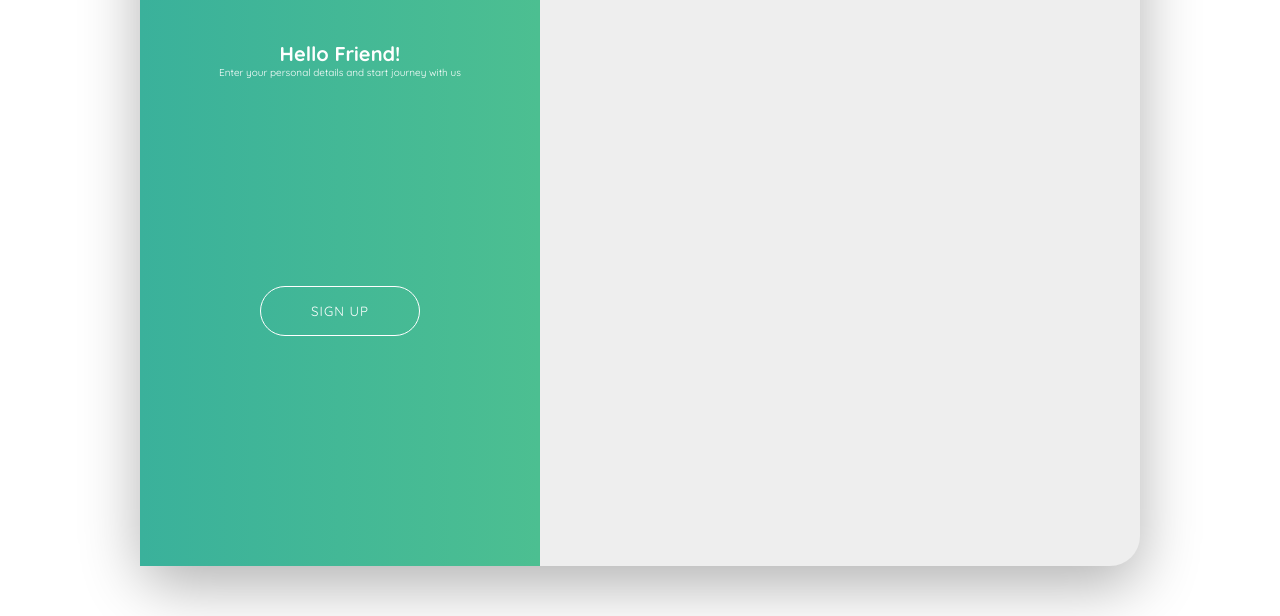
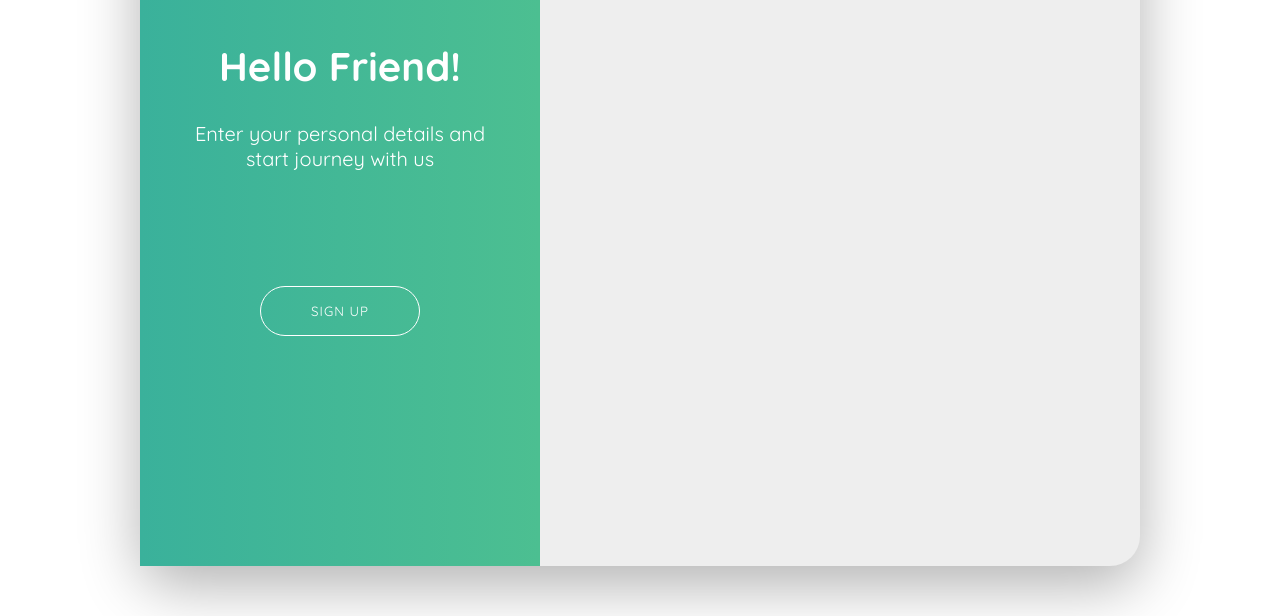
Before and after one commit to cylee1668/50-web-Projects-with-HTML-CSS-and-Javascript, a plain HTML site: page 01-sign-up-form/index.html in a window 1280 px wide. Shown: the part 184-800 px from the top of the page. Drawn offline with Linux system fonts and the light colour scheme.

Commit message:
banner h1 p

```diff
--- a/01-sign-up-form/style.css
+++ b/01-sign-up-form/style.css
@@ -40,6 +40,18 @@ html {
     z-index: 100;
 }
 
+.banner h1 {
+    font-size: 4rem;
+    margin-bottom: 3rem;
+}
+
+.banner p {
+    font-size: 2rem;
+}
+
+
+
+
 .green-bg{
     width: 40%;
     height: 100%;
```
